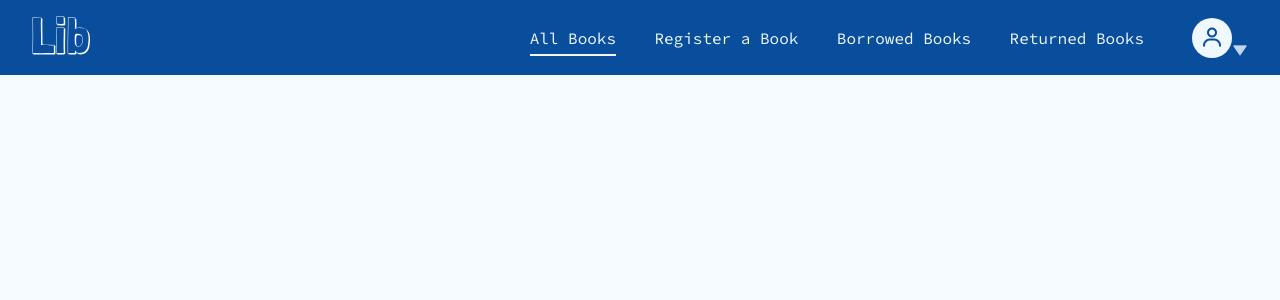
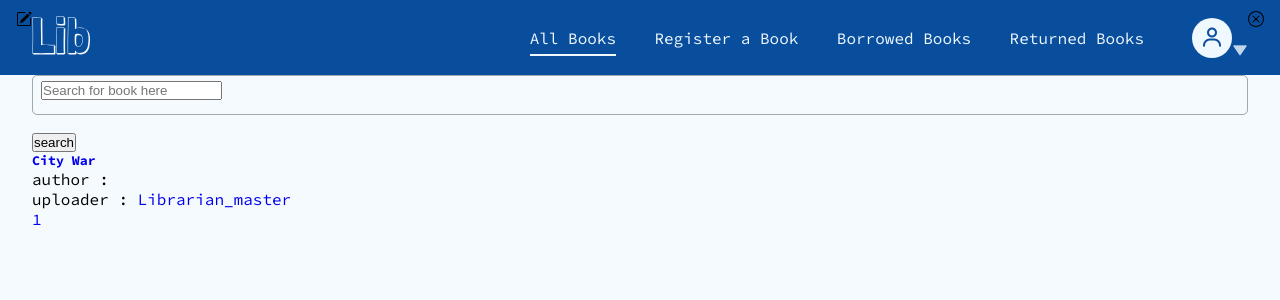
Before and after one commit to r-e-d-ant/Library-books-management, a Flask app: a page that uses book_manage/templates/layout.html in a window 1280 px wide. Shown: the top 300 px of the page. Run offline with Flask 2, Linux system fonts and the light colour scheme; a user stored in the database is signed in; data comes from the database, SQL or seed files in the repository.

Commit message:
styled search bar

```diff
--- a/book_manage/static/main.css
+++ b/book_manage/static/main.css
@@ -25,8 +25,11 @@ ul, li {
 a {
     text-decoration: none;
 }
+.container {
+    padding: 0 2rem;
+}
 body {
-    font-family: 'Source Code Pro', monospace;;
+    font-family: 'Source Code Pro', monospace;
     background-color: var(--white-clr);
 }
 
@@ -151,6 +154,10 @@ body {
 }
 
 @media screen and (max-width: 861px) {
+    /* Base */
+    .container {
+        padding: 0 .5rem;
+    }
     /* --- HEADER --- */
     .header {
         padding: 1rem .5rem;
@@ -202,97 +209,89 @@ body {
     }
 }
 
-main {
-    display: none;
+.search_bar-container {
+    margin: 2rem 0;
+}
+.search-bar {
+    display: flex;
+    flex-direction: column;
+}
+.search-input {
+    height: 2.5rem;
+    font-size: 1.2rem;
+    font-family: 'Source Code Pro', monospace;
+    color: var(--dark-clr);
+    outline: none;
+    border: thin solid #01141159;
+    border-radius: 5px;
+    margin-bottom: 1rem;
+    padding: 0 .5rem;
+}
+.btn-search {
+    cursor: pointer;
+    border: none;
+    width: 150px;
+    height: 45px;
+    font-size: 1.5rem;
+    border-radius: 5px;
+    background-color: var(--primary-clr);
+    color: var(--white-clr-alt);
+    font-family: 'Source Code Pro', monospace;
+}
+
+.books-container {
+    margin: 2rem 0;
+}
+.book {
+    position: relative;
+    margin: 2rem 0;
+    background-color: var(--white-clr-alt);
+    border: thin solid #02183154;
+    border-radius: 5px;
+    padding: 2.8rem 1rem 2rem 1rem;
+}
+.pencil-sign {
+    position: absolute;
+    top: .7rem;
+    left: 1rem;
+}
+.delete-sign {
+    position: absolute;
+    top: .7rem;
+    right: 1rem;
+}
+
+.pencil-sign:hover, .delete-sign:hover {
+    transform: scale(1.1);
+}
+.book-title {
+    color: var(--primary-clr);
+    font-size: 1.4rem;
+}
+.book-sub-info {
+    font-size: .9rem;
+    color: #0218319a;
+    font-weight: 300;
+}
+.book-sub-info b {
+    color: #2081f8c4;
 }
 
 .book-description {
-    color: rgba(51, 51, 51, 0.678);
-    font-size: 1rem;
+    color: var(--dark-clr);
+    font-size: .9rem;
     letter-spacing: .04rem;
     line-height: 1.5rem;
-    font-weight: 300;
 }
-.book-sub-info {
-    font-size: .9rem;
-    color: rgba(51, 51, 51, 0.678);
-    font-weight: 300;
+.btn-borrow {
+    background-color: var(--primary-clr);
+    color: var(--white-clr-alt);
+    padding: .6rem 3.3rem;
+    font-size: 1.1rem;
 }
 
 .book-full-description {
     white-space: pre-line;
-}
-
-.card-body-height {
-    height: 280px;
-}
-
-.search-bar {
-    display: grid;
-    grid-template-columns: repeat(2, 1fr);
-    grid-gap: 10px;
-}
-.card {
-    position: relative;
-}
-
-.card:hover {
-    box-shadow: -1px -1px 5px gainsboro, 1px 1px 5px gainsboro;
-}
-.container-fluid {
-    /*background-color: rgb(207, 208, 212);*/
-    background-color: #ee5d7f;
-    margin-top: -8px;
-    padding: 15px 5px 15px 5px;
-}
-
-.card-body {
-    background-color: rgb(253, 237, 237);
-}
-.card-title {
-    color: #0077b6;
-    transition: 300ms color;
-}
-.card-title:hover {
-    color: #023e8a;
-}
-
-.pencil-sign {
-    position: absolute;
-    top: 5px;
-    left: 5px;
-}
-
-.pencil-sign:hover {
-    transform: scale(1.1);
-}
-
-.delete-sign {
-    position: absolute;
-    top: 5px;
-    right: 5px;
-}
-
-.delete-sign:hover {
-    transform: scale(1.1);
-}
-
-
-.btn-primary {
-    background-color: rgb(38, 107, 84);
-    border: 1px solid rgb(194, 190, 190);
-}
-
-.btn-primary:hover {
-    background-color: rgb(28, 75, 59);
-}
-
-
-.btn-red {
-    background-color: rgb(99, 25, 25);
-}
-.btn-red:hover {
-    background-color: red;
 }
 
 .green {
--- a/book_manage/templates/layout.html
+++ b/book_manage/templates/layout.html
@@ -68,7 +68,8 @@
             <i class="bx bx-x nav-icon"></i>
         </div>
     </header>
-    <main role='main' class='container'>
+    <!-- Main -->
+    <main class='container'>
         <div class='row-3'>
             <div class=''>
                 {% with messages = get_flashed_messages(with_categories=True) %}
```
Also changed, not shown: book_manage/templates/home.html (+14 -19 lines).
